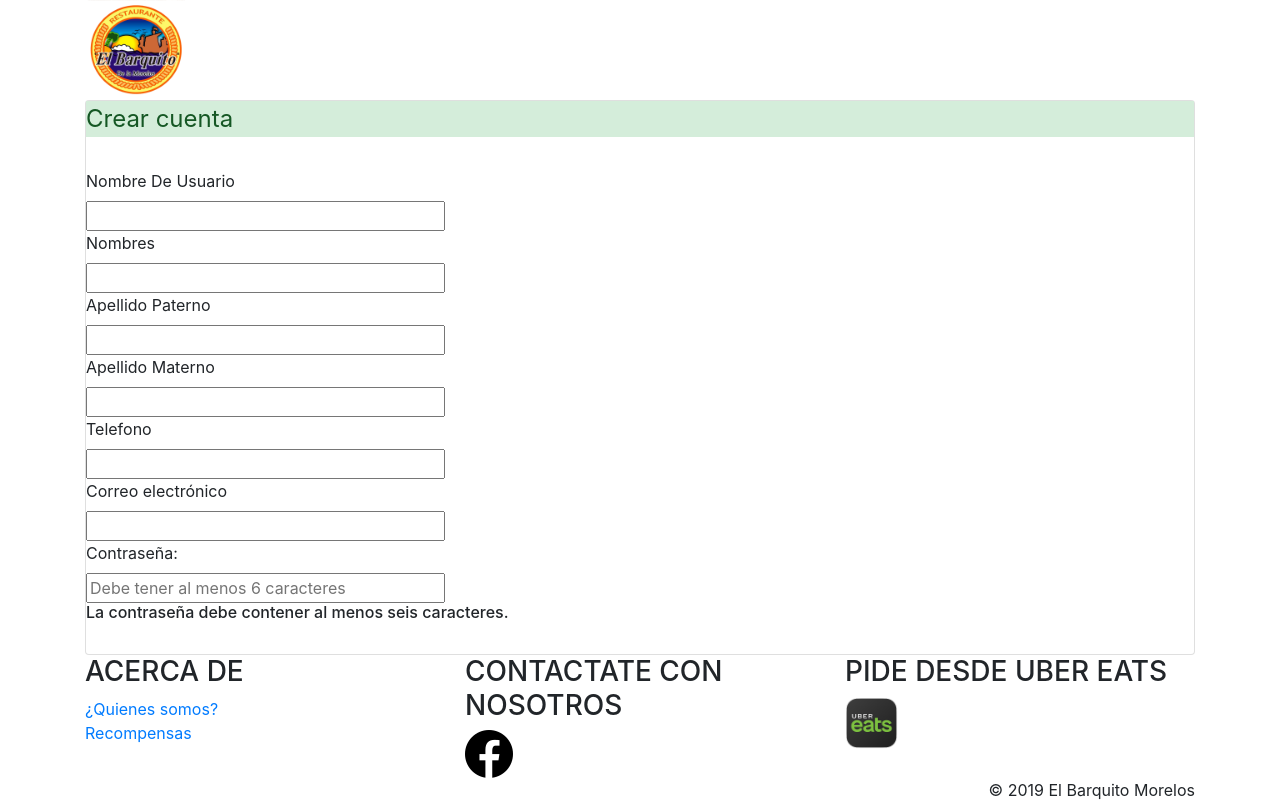
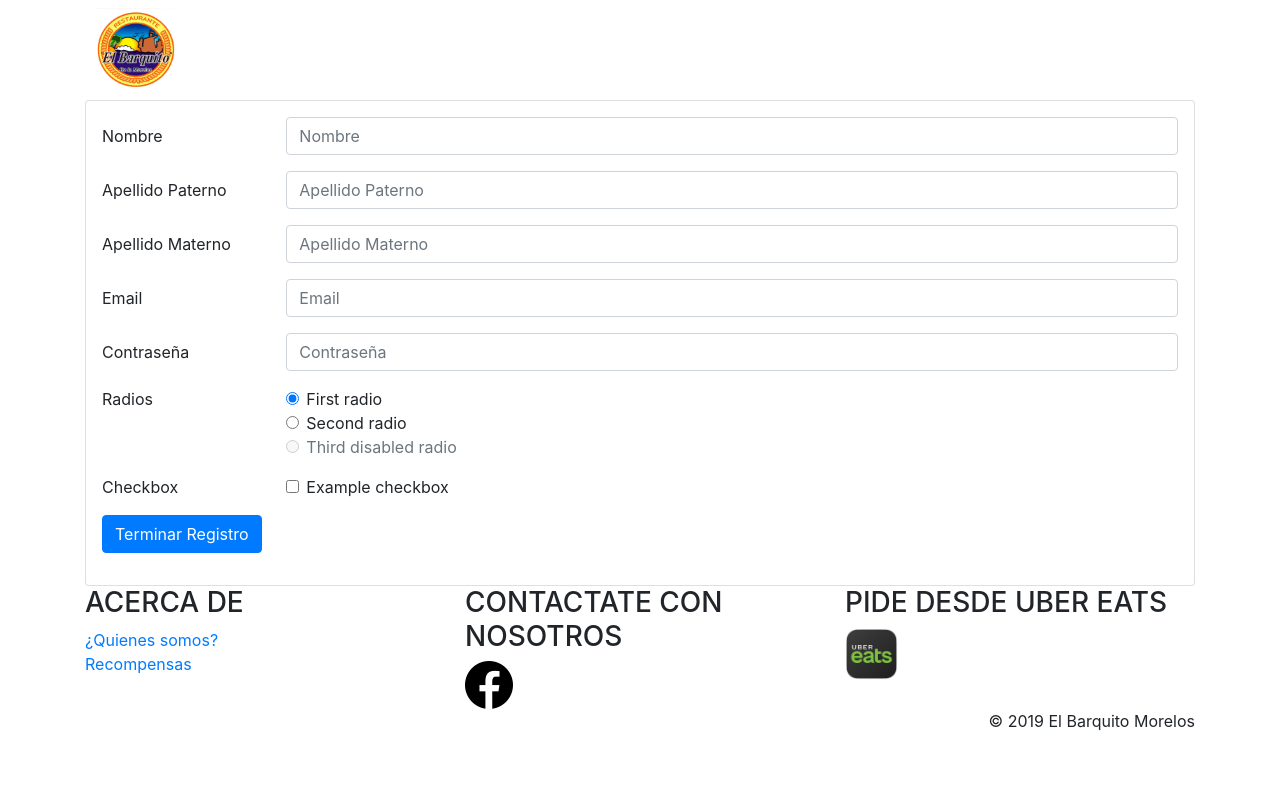
Before and after one commit to josehoho97/Proyecto-Garay, a PHP site: page /registro.php in a window 1280 px wide. Shown: the part 66-868 px from the top of the page. After the commit the page ends 797 px from the top, so only its background shows below. Run offline with PHP 8.4, Linux system fonts and the light colour scheme; some libraries are stand-ins or nearby versions.

Commit message:
Cambiando registro

```diff
--- a/registro.php
+++ b/registro.php
@@ -6,43 +6,80 @@
 <body>
     <?php include "./assets/navbar.php" ?>
     <div class="container">
-        <img src="img/logo.png" class="img-fluid" width="100px">
-        <div class="card ">
-            <form method="#" action="#">
-                <fieldset>
-                    <legend class="alert-success">Crear cuenta</legend>
-                    <br>
-                    <label for="">Nombre De Usuario</label>
-                    <br>
-                    <input type="text" name="" placeholder="" size="30">
-                    <br>
-                    <label for="nombre">Nombres</label>
-                    <br>
-                    <input type="text" name="nombre" placeholder="" size="30">
-                    <br>
-                    <label for="">Apellido Paterno</label>
-                    <br>
-                    <input type="text" name="" placeholder="" size="30">
-                    <br>
-                    <label for="">Apellido Materno</label>
-                    <br>
-                    <input type="text" name="" placeholder="" size="30">
-                    <br>
-                    <label for="">Telefono</label>
-                    <br>
-                    <input type="text" name="" placeholder="" size="30">
-                    <br>
-                    <label for="Correo electrónico">Correo electrónico</label><br>
-                    <input type="text" name="Correo electrónico" placeholder="" size="30">
-                    <br>
-                    <label for="pass">Contraseña:</label>
-                    <br>
-                    <input type="password" name="pass" placeholder="Debe tener al menos 6 caracteres" size="30">
-                    <h6>La contraseña debe contener al menos seis caracteres.</h6>
-                    <br>
-                </fieldset>
+        <img src="img/logo.png" class="img-fluid p-2" width="100px">
+        <form class="card p-3">
+            <div class="form-group row">
+                <label for="inputEmail3" class="col-sm-2 col-form-label">Nombre</label>
+                <div class="col-sm-10">
+                <input type="text" class="form-control" id="nom" placeholder="Nombre">
+                </div>
+            </div>
+            <div class="form-group row">
+                <label for="inputEmail3" class="col-sm-2 col-form-label">Apellido Paterno</label>
+                <div class="col-sm-10">
+                <input type="text" class="form-control" id="app" placeholder="Apellido Paterno">
+                </div>
+            </div>
+            <div class="form-group row">
+                <label for="inputEmail3" class="col-sm-2 col-form-label">Apellido Materno</label>
+                <div class="col-sm-10">
+                <input type="text" class="form-control" id="apm" placeholder="Apellido Materno">
+                </div>
+            </div>
+            <div class="form-group row">
+                <label for="inputEmail3" class="col-sm-2 col-form-label">Email</label>
+                <div class="col-sm-10">
+                <input type="email" class="form-control" id="inputEmail3" placeholder="Email">
+                </div>
+            </div>
+            <div class="form-group row">
+                <label for="inputPassword3" class="col-sm-2 col-form-label">Contraseña</label>
+                <div class="col-sm-10">
+                <input type="password" class="form-control" id="inputPassword3" placeholder="Contraseña">
+                </div>
+            </div>
+            <fieldset class="form-group">
+                <div class="row">
+                <legend class="col-form-label col-sm-2 pt-0">Radios</legend>
+                <div class="col-sm-10">
+                    <div class="form-check">
+                    <input class="form-check-input" type="radio" name="gridRadios" id="gridRadios1" value="option1" checked>
+                    <label class="form-check-label" for="gridRadios1">
+                        First radio
+                    </label>
+                    </div>
+                    <div class="form-check">
+                    <input class="form-check-input" type="radio" name="gridRadios" id="gridRadios2" value="option2">
+                    <label class="form-check-label" for="gridRadios2">
+                        Second radio
+                    </label>
+                    </div>
+                    <div class="form-check disabled">
+                    <input class="form-check-input" type="radio" name="gridRadios" id="gridRadios3" value="option3" disabled>
+                    <label class="form-check-label" for="gridRadios3">
+                        Third disabled radio
+                    </label>
+                    </div>
+                </div>
+                </div>
+            </fieldset>
+            <div class="form-group row">
+                <div class="col-sm-2">Checkbox</div>
+                <div class="col-sm-10">
+                <div class="form-check">
+                    <input class="form-check-input" type="checkbox" id="gridCheck1">
+                    <label class="form-check-label" for="gridCheck1">
+                    Example checkbox
+                    </label>
+                </div>
+                </div>
+            </div>
+            <div class="form-group row">
+                <div class="col-sm-10">
+                <button type="submit" class="btn btn-primary">Terminar Registro</button>
+                </div>
+            </div>
             </form>
-        </div>
     </div>
 
 
```
Also changed, not shown: scripts/guardaCliente.php (+3 -33 lines).
